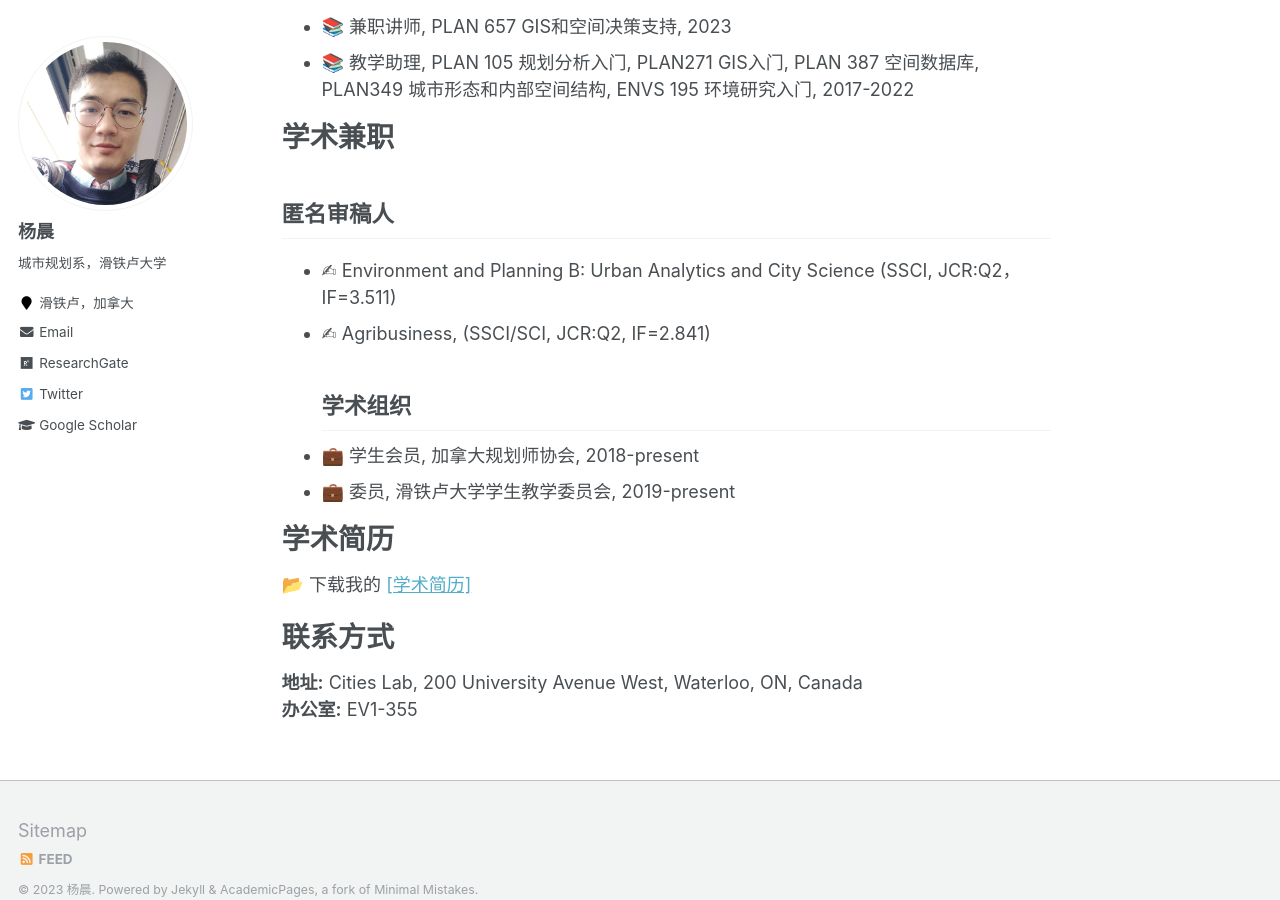
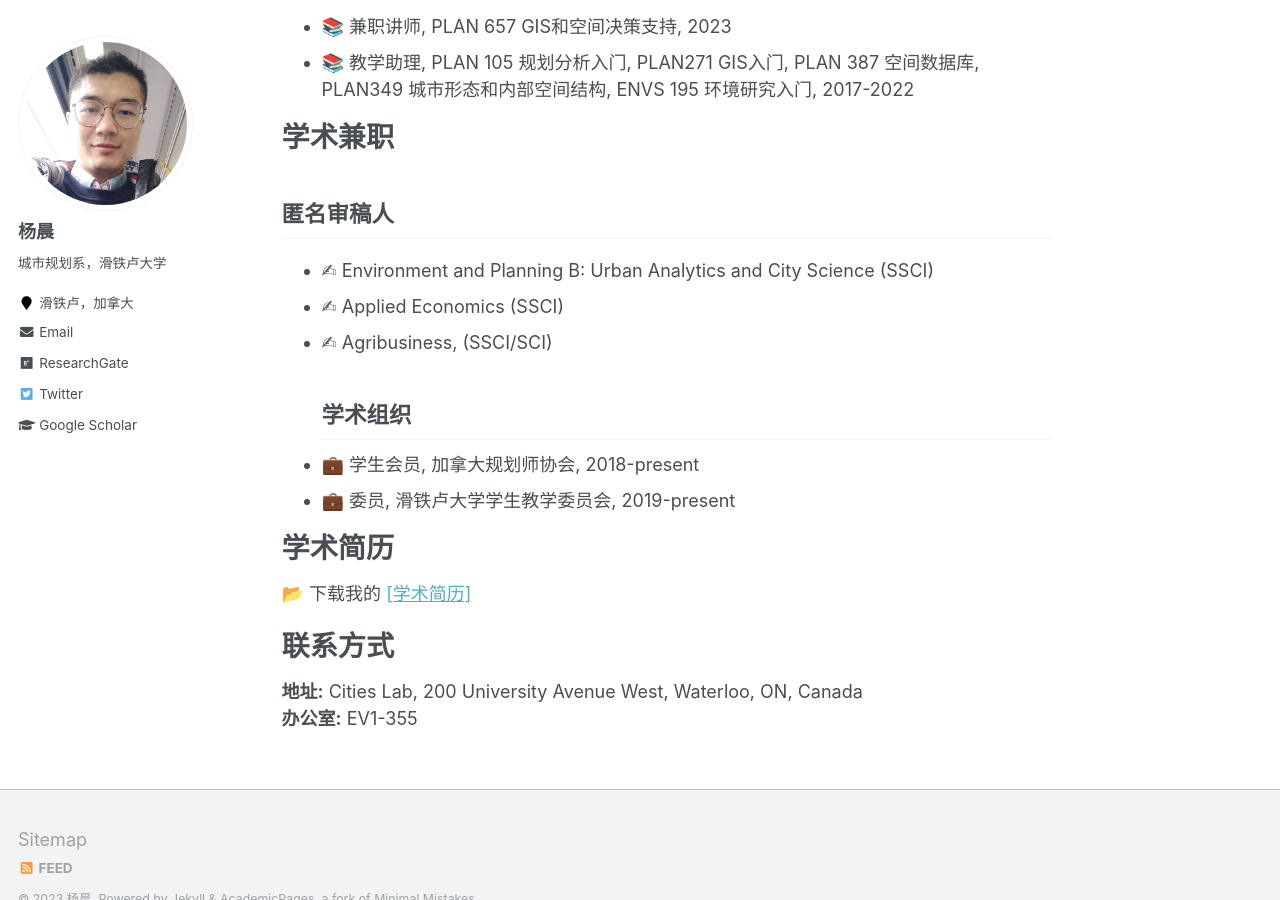
Before and after one commit to ktalenting/ktalenting.github.io-zh-cn-, a Jekyll site: the page built from _pages/about.md, in a window 1280 px wide and 900 px high, scrolled down 2845 px. Built offline with Jekyll 4.4.1, drawn with Linux system fonts in a browser that asks for light colours.

Commit message:
applied economics

```diff
--- a/_pages/about.md
+++ b/_pages/about.md
@@ -72,8 +72,9 @@ Integrated Urban Network Approach. _6th International Symposium FORMAL METHODS I
 
 # 学术兼职
 ## 匿名审稿人
-- ✍ Environment and Planning B: Urban Analytics and City Science (SSCI, JCR:Q2，IF=3.511)
-- ✍ Agribusiness, (SSCI/SCI, JCR:Q2, IF=2.841)
+- ✍ Environment and Planning B: Urban Analytics and City Science (SSCI)
+- ✍ Applied Economics (SSCI)
+- ✍ Agribusiness, (SSCI/SCI)
 ## 学术组织
 - 💼 学生会员, 加拿大规划师协会, 2018-present
 - 💼 委员, 滑铁卢大学学生教学委员会, 2019-present
```
Also changed, not shown: 1 other file.
